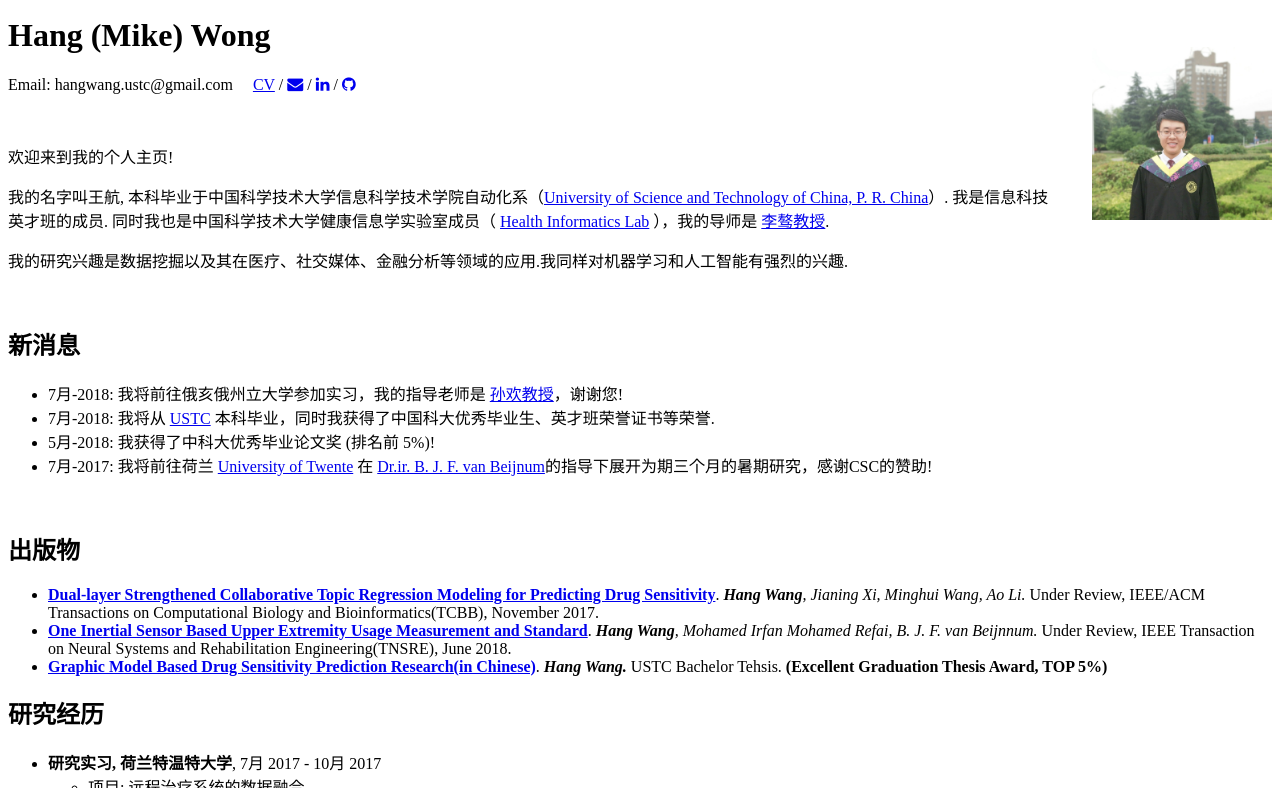
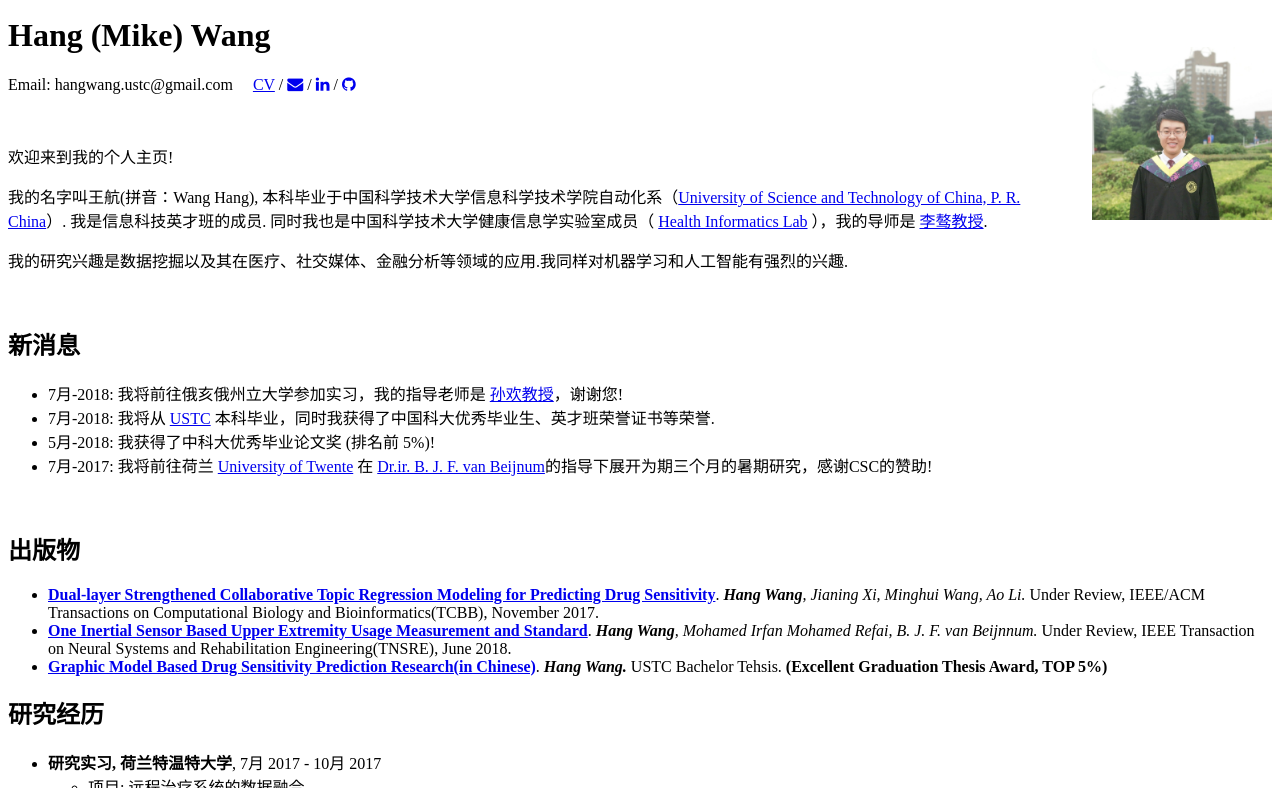
Before and after one commit to ustcmike/ustcmike.github.io, a Jekyll site: the page built from chinese.md, in a window 1280 px wide and 900 px high, cut to the strip 112-900 px from the top of the window. Built offline with Jekyll 4.4.1, drawn with Linux system fonts in a browser that asks for light colours; nearby versions of some CDN libraries; our own code applies the rules of GitHub Pages for plain Markdown files.

Commit message:
Update chinese.md

```diff
--- a/chinese.md
+++ b/chinese.md
@@ -1,18 +1,18 @@
 ---
 layout: default
 section: chinese
-title: "Hang Wong: Homepage"
+title: "Hang Wang: Homepage"
 ---
 <img src="static/info/profile2.jpg" class="img-thumbnail" width="180px" style="float:right; margin-left:30px; margin-top:35px; margin-bottom:10px;">
 
-# Hang (Mike) Wong
+# Hang (Mike) Wang
 {% include social.html %}
 
 &nbsp;
 
 欢迎来到我的个人主页!
 
-我的名字叫王航, 本科毕业于中国科学技术大学信息科学技术学院自动化系（[University of Science and Technology of China, P. R. China](http://www.ustc.edu.cn/)）. 我是信息科技英才班的成员. 同时我也是中国科学技术大学健康信息学实验室成员（ [Health Informatics Lab](http://bioinformatics.ustc.edu.cn/) ），我的导师是 [李骜教授](http://bioinformatics.ustc.edu.cn/teams.html).
+我的名字叫王航(拼音：Wang Hang), 本科毕业于中国科学技术大学信息科学技术学院自动化系（[University of Science and Technology of China, P. R. China](http://www.ustc.edu.cn/)）. 我是信息科技英才班的成员. 同时我也是中国科学技术大学健康信息学实验室成员（ [Health Informatics Lab](http://bioinformatics.ustc.edu.cn/) ），我的导师是 [李骜教授](http://bioinformatics.ustc.edu.cn/teams.html).
 
 我的研究兴趣是数据挖掘以及其在医疗、社交媒体、金融分析等领域的应用.我同样对机器学习和人工智能有强烈的兴趣.
 
```
